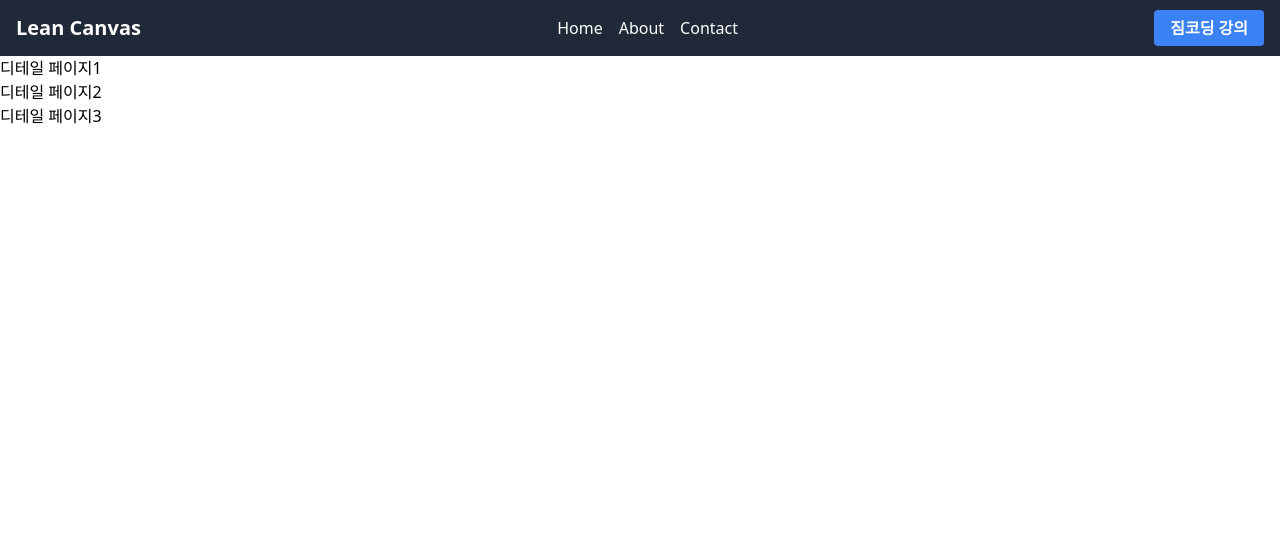
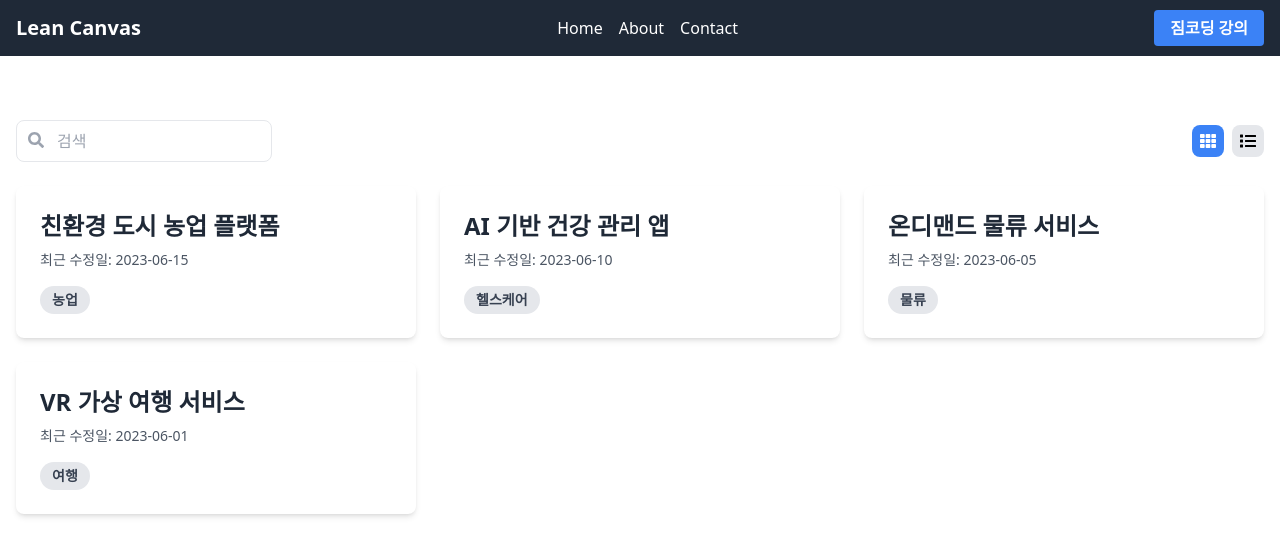
Before and after one commit to 864eun/Lean-Canvas-React, a React (Vite) app: page / in a window 1280 px wide. Shown: the top 556 px of the page. Built offline with nearby package versions, Linux system fonts and the light colour scheme.

Commit message:
Add:card UI

```diff
--- a/src/pages/Home.jsx
+++ b/src/pages/Home.jsx
@@ -1,21 +1,110 @@
+import { useState } from 'react';
 import { Link } from 'react-router-dom';
+import { FaSearch, FaList, FaTh } from 'react-icons/fa';
 
 function Home() {
+  const [searchText, setSearchText] = useState('');
+  const [isGridView, setIsGridView] = useState(true);
+  const dummyData = [
+    {
+      id: 1,
+      title: '친환경 도시 농업 플랫폼',
+      lastModified: '2023-06-15',
+      category: '농업',
+    },
+    {
+      id: 2,
+      title: 'AI 기반 건강 관리 앱',
+      lastModified: '2023-06-10',
+      category: '헬스케어',
+    },
+    {
+      id: 3,
+      title: '온디맨드 물류 서비스',
+      lastModified: '2023-06-05',
+      category: '물류',
+    },
+    {
+      id: 4,
+      title: 'VR 가상 여행 서비스',
+      lastModified: '2023-06-01',
+      category: '여행',
+    },
+  ];
+
+  const filteredData = dummyData.filter(item =>
+    item.title.toLowerCase().includes(searchText.toLowerCase()),
+  );
   return (
-    <div>
-      <ul>
-        <li>
-          <Link to={'canvasdetail/1'}>디테일 페이지1</Link>
-        </li>
-        <li>
-          <Link to={'canvasdetail/2?keyword=canvas2'}>디테일 페이지2</Link>
-        </li>
-        <li>
-          <Link to={'canvasdetail/3?keyword=canvas3#location3'}>
-            디테일 페이지3
-          </Link>
-        </li>
-      </ul>
+    <div className="container mx-auto px-4 py-16">
+      <div className="mb-6 flex flex-col sm:flex-row items-center justify-between">
+        <div className="relative w-full sm:w-64 mb-4 sm:mb-0">
+          <input
+            type="text"
+            placeholder="검색"
+            className="w-full pl-10 pr-4 py-2 border rounded-lg focus:outline-none focus:ring-2 focus:ring-blue-500"
+            value={searchText}
+            onChange={e => setSearchText(e.target.value)}
+            aria-label="검색"
+          />
+          <FaSearch className="absolute left-3 top-3 text-gray-400" />
+        </div>
+        <div className="flex space-x-2">
+          <button
+            onClick={() => setIsGridView(true)}
+            className={`p-2 rounded-lg focus:outline-none focus:ring-2 focus:ring-blue-500 ${
+              isGridView ? 'bg-blue-500 text-white' : 'bg-gray-200'
+            }`}
+            aria-label="Grid view"
+          >
+            <FaTh />
+          </button>
+          <button
+            onClick={() => setIsGridView(false)}
+            className={`p-2 rounded-lg focus:outline-none focus:ring-2 focus:ring-blue-500 ${
+              !isGridView ? 'bg-blue-500 text-white' : 'bg-gray-200'
+            }`}
+            aria-label="List view"
+          >
+            <FaList />
+          </button>
+        </div>
+      </div>
+      {filteredData.length === 0 ? (
+        <div className="text-center py-10">
+          <p className="text-xl text-gray-600">
+            {searchText ? '검색 결과가 없습니다' : '목록이 없습니다'}
+          </p>
+        </div>
+      ) : (
+        <div
+          className={`grid gap-6 ${
+            isGridView
+              ? 'grid-cols-1 sm:grid-cols-2 lg:grid-cols-3'
+              : 'grid-cols-1'
+          }`}
+        >
+          {filteredData.map(item => (
+            <Link
+              key={item.id}
+              className="bg-white rounded-lg shadow-md overflow-hidden transition-transform duration-300 hover:scale-105"
+              to={`/canvases/${item.id}`}
+            >
+              <div className="p-6">
+                <h2 className="text-2xl font-bold mb-2 text-gray-800">
+                  {item.title}
+                </h2>
+                <p className="text-sm text-gray-600 mb-4">
+                  최근 수정일: {item.lastModified}
+                </p>
+                <span className="inline-block px-3 py-1 text-sm font-semibold text-gray-700 bg-gray-200 rounded-full">
+                  {item.category}
+                </span>
+              </div>
+            </Link>
+          ))}
+        </div>
+      )}
     </div>
   );
 }
```
